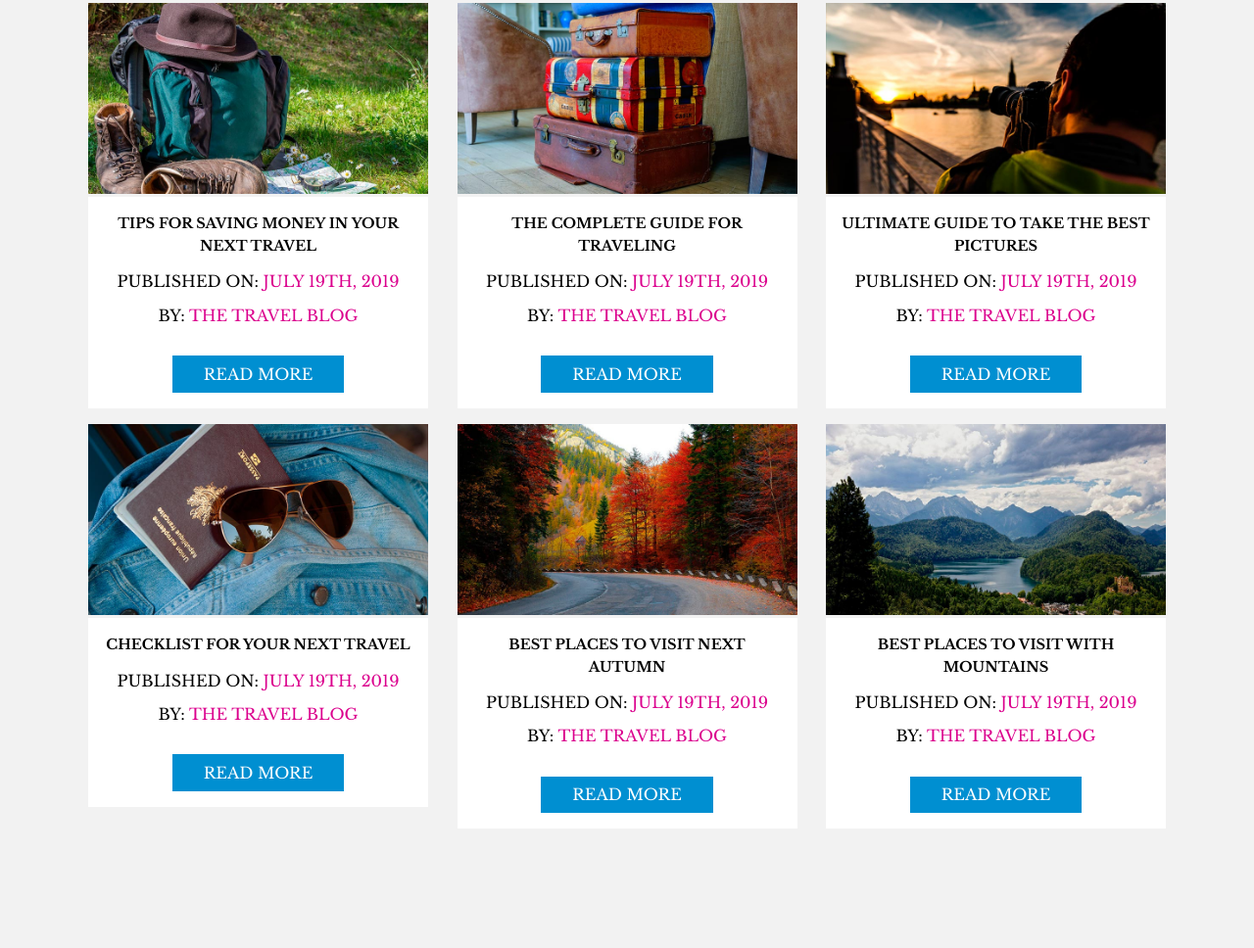
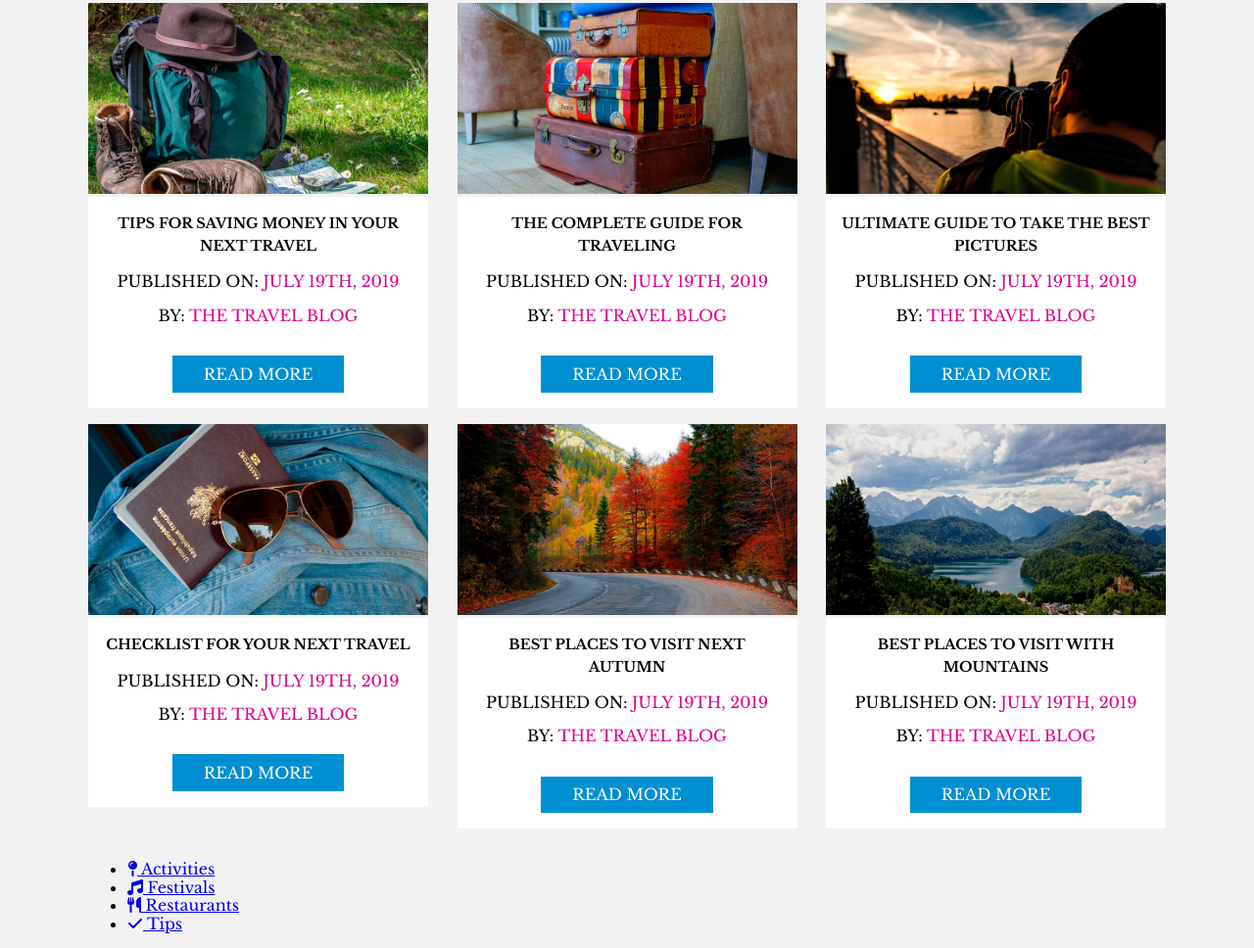
Before and after one commit to tod619/Travel_blog, a plain HTML site: page index.html in a window 1280 px wide. Shown: the part 869-1837 px from the top of the page at 98% size. Before the commit the page ends 1731 px from the top, so only its background shows below. Drawn offline with nearby package versions, Linux system fonts and the light colour scheme.

Commit message:
add HTML for categories section in index.html file

```diff
--- a/index.html
+++ b/index.html
@@ -4,7 +4,7 @@
     <meta charset="UTF-8" />
     <meta name="viewport" content="width=device-width, initial-scale=1.0" />
     <meta http-equiv="X-UA-Compatible" content="ie=edge" />
-    <title>Cards Flexbox</title>
+    <title>Travel Blog</title>
     <link
       rel="stylesheet"
       href="https://necolas.github.io/normalize.css/8.0.0/normalize.css"
@@ -12,6 +12,10 @@
     <link
       href="https://fonts.googleapis.com/css?family=Libre+Baskerville:400,700"
       rel="stylesheet"
+    />
+    <link
+      rel="stylesheet"
+      href="https://cdnjs.cloudflare.com/ajax/libs/font-awesome/6.1.1/css/all.min.css"
     />
     <link rel="stylesheet" href="css/styles.css" />
   </head>
@@ -97,6 +101,37 @@
           </div>
         </article>
       </main>
+
+      <!-- Start: Categories -->
+      <div class="categories">
+        <ul>
+          <li>
+            <a href="#">
+              <i class="fas fa-map-pin"></i>
+              Activities
+            </a>
+          </li>
+          <li>
+            <a href="#">
+              <i class="fas fa-music"></i>
+              Festivals
+            </a>
+          </li>
+          <li>
+            <a href="#">
+              <i class="fas fa-utensils"></i>
+              Restaurants
+            </a>
+          </li>
+          <li>
+            <a href="#">
+              <i class="fas fa-check"></i>
+              Tips
+            </a>
+          </li>
+        </ul>
+      </div>
+      <!-- End: Categories -->
     </div>
     <!--.content-->
   </body>
```
